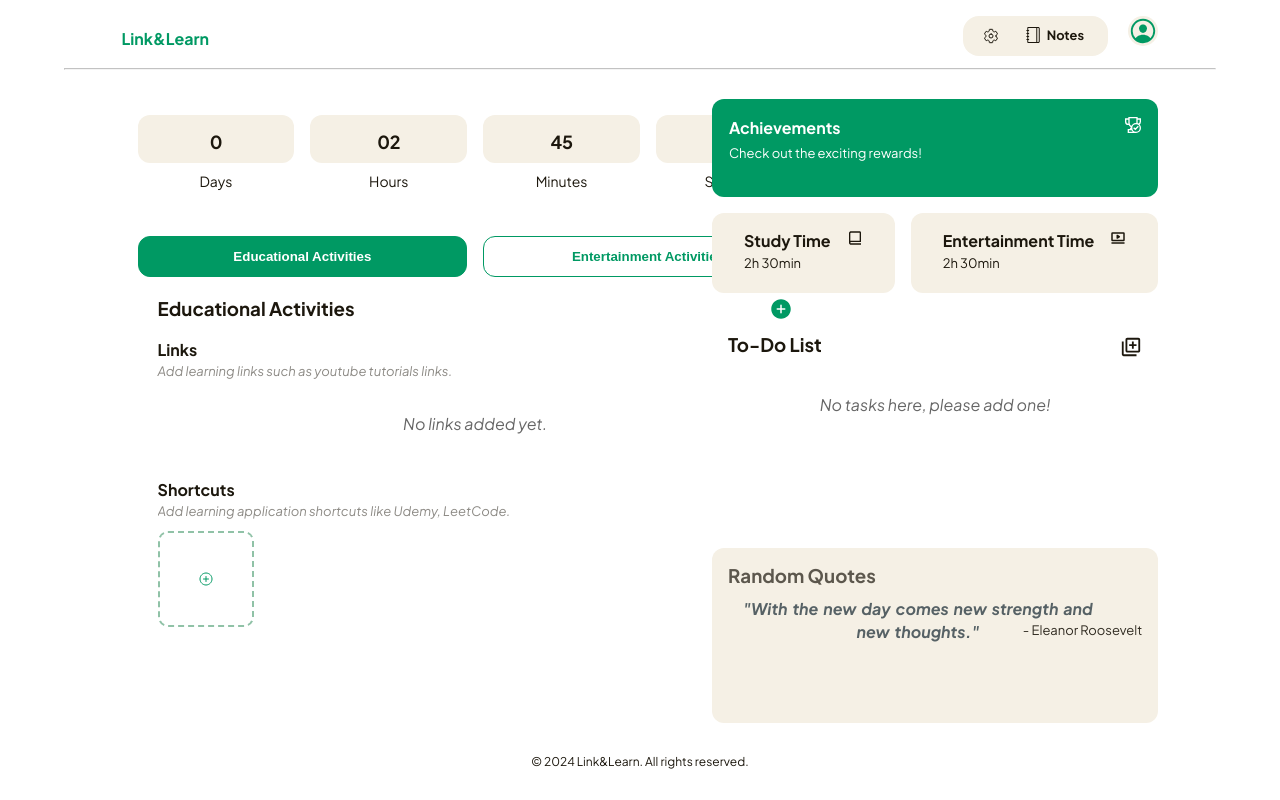
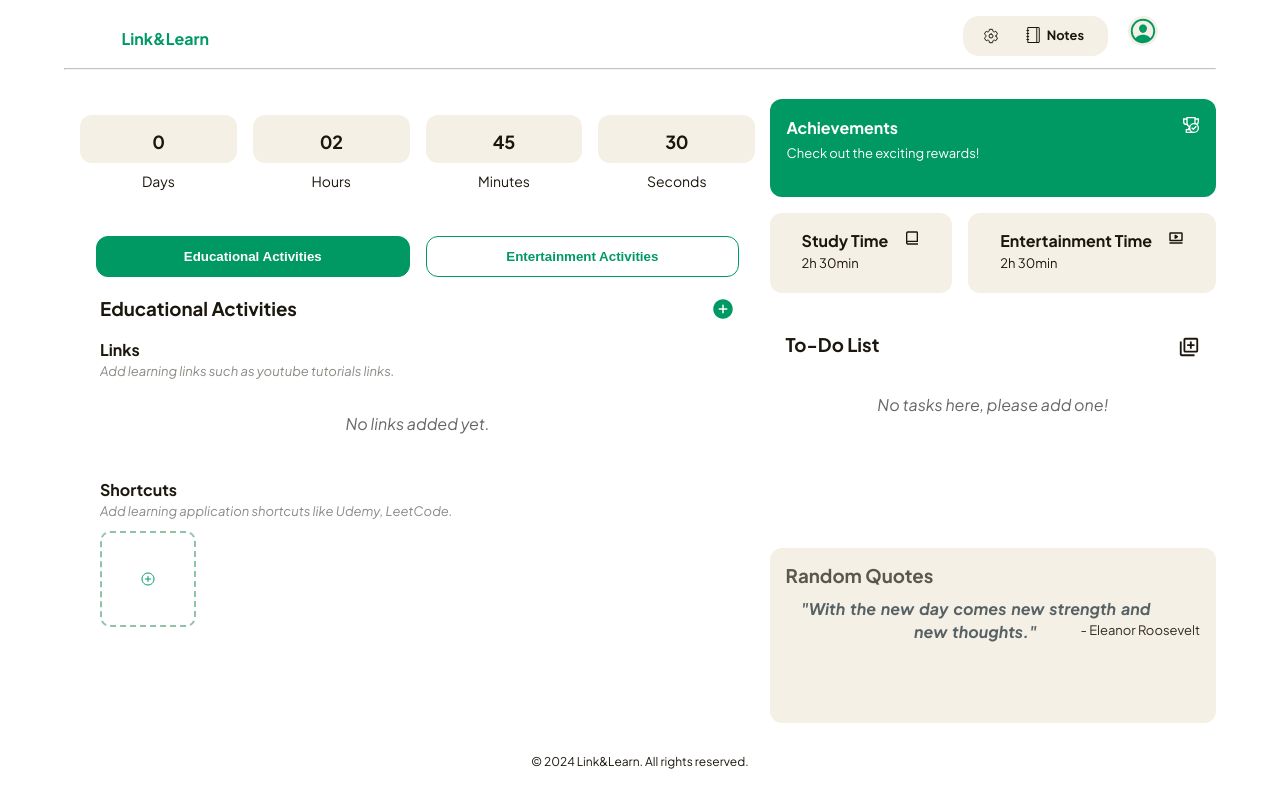
Before and after one commit to Siddhant0Pandey/Link-Learn, a React (Vite) app: page / in a window 1280 px wide. Built offline with nearby package versions, Linux system fonts and the light colour scheme.

Commit message:
fix:style change to page

```diff
--- a/src/styles/activities.css
+++ b/src/styles/activities.css
@@ -184,6 +184,7 @@
 .tabs {
   display: flex;
   gap: 1rem;
+  padding: 0 1rem;
 }
 
 .tabs button {
--- a/src/styles/page.css
+++ b/src/styles/page.css
@@ -4,7 +4,7 @@
   display: grid;
   grid-template-columns: minmax(0, 2fr) minmax(0, auto);
   gap: 1rem;
-  max-width: 90%;
+  max-width: 100%;
   margin: 0 auto;
   height: 78vh;
   /* background-color: gray; */
```
